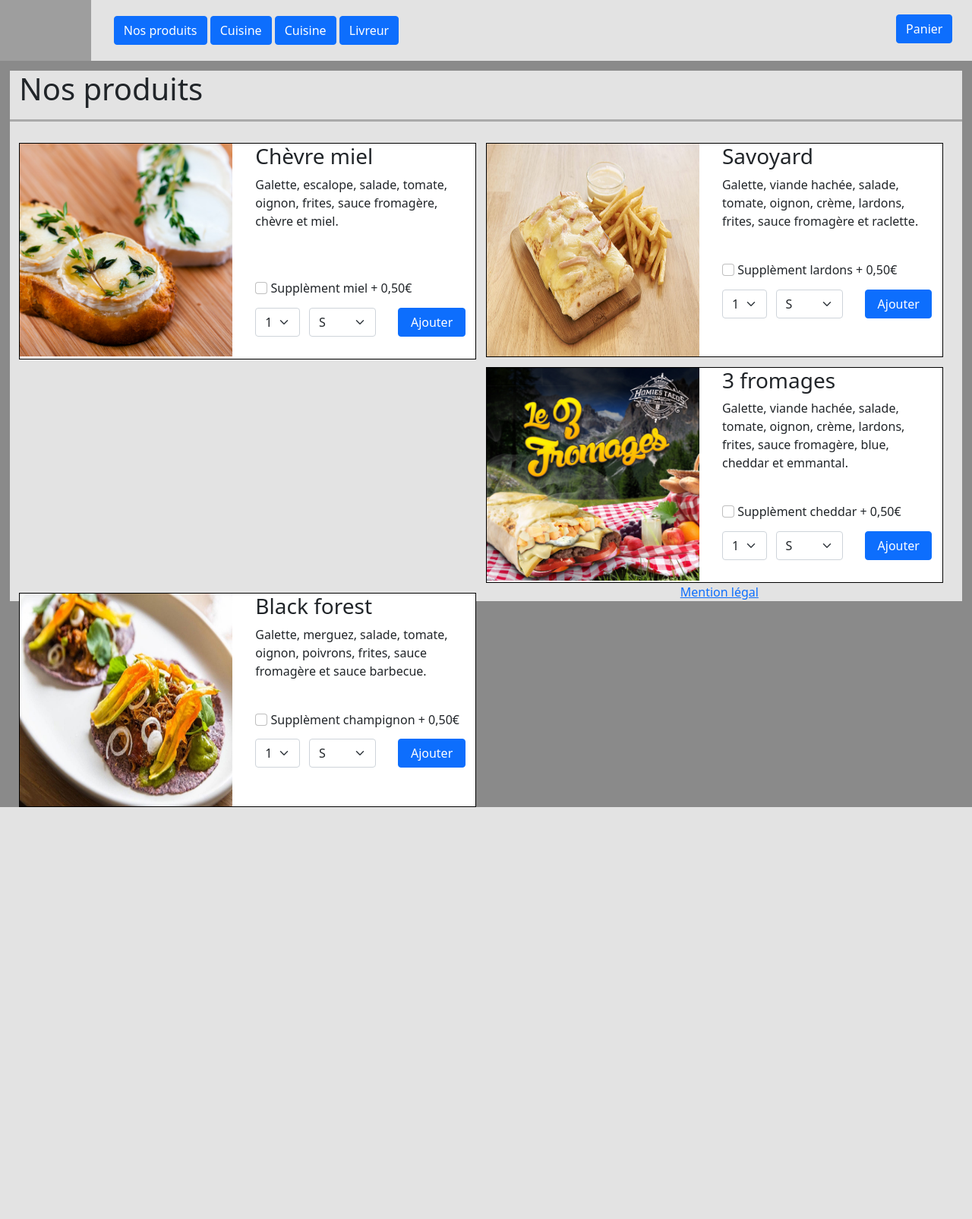
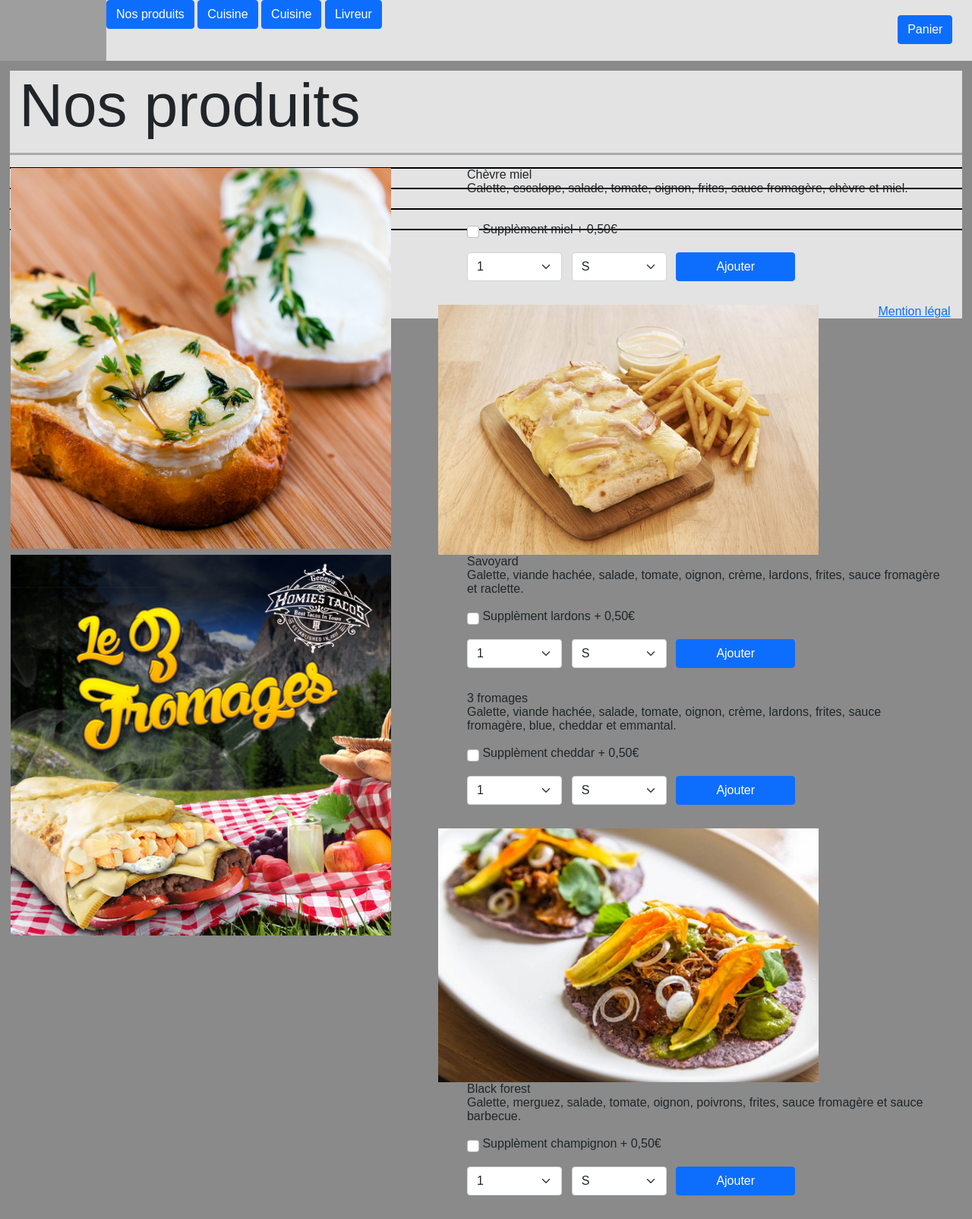
Before and after one commit to JeremyRbs/Demeter, a PHP site: page /Public/html/nosProduits.html in a window 1280 px wide. Shown: the whole page at 76% size. Before the commit the page ends 1062 px from the top, so only its background shows below. Run offline with PHP 8.4, Linux system fonts and the light colour scheme; grey boxes are pictures that could not be loaded.

Commit message:
Update Sytle.css

```diff
--- a/Public/CSS/Sytle.css
+++ b/Public/CSS/Sytle.css
@@ -1,48 +1,159 @@
+@charset "utf-8";
+/* feuille de style CSS */
+@import url('https://fonts.googleapis.com/css?family=Amatic+SC');
+/* selecteur {propriété:valeur,propriété:valeur1;}*/
+
+/*------------------------------------ RESET ------------------------------------*/
+html, body, div, span, applet, object, iframe,
+h1, h2, h3, h4, h5, h6, p, blockquote, pre,
+a, abbr, acronym, address, big, cite, code,
+del, dfn, em, img, ins, kbd, q, s, samp,
+small, strike, strong, sub, sup, tt, var,
+b, u, i, center, dl, dt, dd, ol, ul, li,
+fieldset, form, label, legend,
+table, caption, tbody, tfoot, thead, tr, th, td,
+article, aside, canvas, details, embed,
+figure, figcaption, footer, header, hgroup,
+menu, nav, output, ruby, section, summary,
+time, mark, audio, video {
+margin: 0;
+padding: 0;
+border: 0;
+outline: 0;
+font-size: 100%;
+font: inherit; vertical-align: baseline; background: transparent;
+}
+article, aside, details, figcaption, figure,
+footer, header, hgroup, menu, nav, section {
+      display: block;
+}
+/*------------------------------------ FIN RESET ------------------------------------*/
+
+/*------------------------------------ BALISE ------------------------------------*/
+h1{
+	font-size: 5em;
+}
+
+h2{
+
+}
+
+h3{
+
+}
+
+h4{
+
+}
+
+nav{
+
+}
+
+body{
+	background-color: #a7ed1d;
+	font-family: Arial;
+}
+
+section{
+	border-top: dashed 5px white;
+	border-bottom: dashed 5px white;
+	margin-bottom: 2%;
+}
+
+article{
+	margin-bottom: 2%;
+}
+
+footer{
+	margin-bottom: 2%;
+}
+header{
+
+}
+/*--- FIN BALISE ---*/
+
+#wrapper{
+	margin-top: 2%;
+	margin-left: 20%;
+	margin-right: 20%;
+	background-color: #a7ed1d;
+}
+
+.clear{
+	clear: both;
+}
+
+/*------------------------------------ HEADER ------------------------------------*/
+.liDeNav{
+	display: inline;
+	padding-left: 20px;
+	float: left;
+	margin-top: 20px;
+}
+
+.lienDeNav{
+	display:inline-block;
+	margin-left: 30px;
+	margin-top: 15px;
+	color: #00a33d;
+}
+
+#img_demeter_defaut{
+	height: 100%;
+	width: 140px;
+	float: left;
+}
+
+#bandeau-accueil{
+	background-color: #E3E3E3;
+	height: 80px;
+}
+
+#button-panier{
+	float: right;
+	margin-top: 20px;
+	margin-right: 2%
+}
+
+#button-livreur{
+
+}
+/*------------------------------------ FIN HEADER ------------------------------------*/
+/*------------------------------------ ARTICLE ACCUEIL ------------------------------------*/
+
 body{
 	background-color: #8A8A8A;
 }
 
-#img_demeter_defaut{
-	height: 80px;
-	width: 120px;
-}
+
 #img_chevre-miel_defaut{
-	height: 280px;
-	width: 280px;
+	height: 100%;
+	width: 40%;
 	float: left;
 	margin-right: 5%;
 }
 #img_savoyard_defaut{
-	height: 280px;
-	width: 280px;
+	height: 100%;
+	width: 40%;
 	float: left;
 	margin-right: 5%;
 }
 #img_3-fromages_defaut{
-	height: 280px;
-	width: 280px;
+	height: 100%;
+	width: 40%;
 	float: left;
 	margin-right: 5%;
 }
 #img_black-forest_defaut{
-	height: 280px;
-	width: 280px;
+	height: 100%;
+	width: 40%;
 	float: left;
 	margin-right: 5%;
 }
-#bandeau-accueil{
-	background-color: #E3E3E3;
-}
 
-#nav-menu{
-	margin-left: 2% ;
-}
 
-#button-panier{
-	float: right;
-	margin-right: 2%;
-	margin-top: 1.5%;
-}
+
 
 #div-principal{
 	background-color: #E3E3E3;
@@ -64,34 +175,125 @@ body{
 	border: solid 1px black;
 }
 
-#artFraise{
-	width: 48%;
+#artTacos1{
+	width: 49%;
 	float: left;
-	margin-left: 1%;
-	margin-top: 1%;
+}
+#artTacos2{
+	width: 49%;
+	float: right;
+}
+#artTacos3{
+	width: 49%;
+	float: left;
+}
+#artTacos4{
+	width: 49%;
+	float: right;
 }
 
 .div-menus{
 	margin-right: 2%;
+	float: right;
+	width: 50%;
 }
 #flexCheckDefault{
 	margin-bottom: 3%;
 }
 #customRange1{
-	width: 15%;
+	width: 20%;
 	float: left;
-	margin-right: 5%;
+	margin-right: 2%;
 }
 #customRange2{
-	width: 10%;
+	width: 20%;
 	margin-bottom: 5%;
 	float: left;
 	margin-right: 2%;
 }
 #customRange3{
-	width: 15%;
+	width: 25%;
 }
 footer{
 	text-align: center;
 	margin-top: 5%;
+
 }
+
+@media screen and (max-width: 740px){
+	#artTacos1{
+		display: block;
+		float: none;
+		width: 98%;
+		margin-left: 1%;
+	}
+	#artTacos2{
+		display: block;
+		float: none;
+		width: 98%;
+		margin-left: 1%;
+	}
+	#artTacos3{
+		display: block;
+		float: none;
+		width: 98%;
+			margin-left: 1%;
+	}
+	#artTacos4{
+		display: block;
+		float: none;
+		width: 98%;
+		margin-left: 1%;
+	}
+	#img_chevre-miel_defaut{
+	height: 100%;
+	width: 40%;
+	float: left;
+	margin-right: 5%;
+	}
+	#img_savoyard_defaut{
+		height: 100%;
+		width: 40%;
+		float: left;
+		margin-right: 5%;
+	}
+	#img_3-fromages_defaut{
+		height: 100%;
+		width: 40%;
+		float: left;
+		margin-right: 5%;
+	}
+	#img_black-forest_defaut{
+		height: 100%;
+		width: 40%;
+		float: left;
+		margin-right: 5%;
+	}
+
+	#button-panier{
+		font-size: 0.5em;
+	}
+	#button-livreur{
+		font-size: 0.5em;
+	}
+
+	#nav-menu{
+		font-size: 0.5em;
+	}
+	#button-gerant{
+		font-size: 0.5em;
+	}
+	#button-cuisine{
+		font-size: 0.5em;
+	}
+}/*fermeture du media max-width 740px*/
+
+@media screen and (max-width: 480px){
+	#artTacos1, #artTacos2, #artTacos3, #artTacos4{
+		display: block;
+		float: none;
+		width: 98%;
+		margin-right: 1%;
+	}
+
+}/*fermeture du media max-width 480px*/
```
